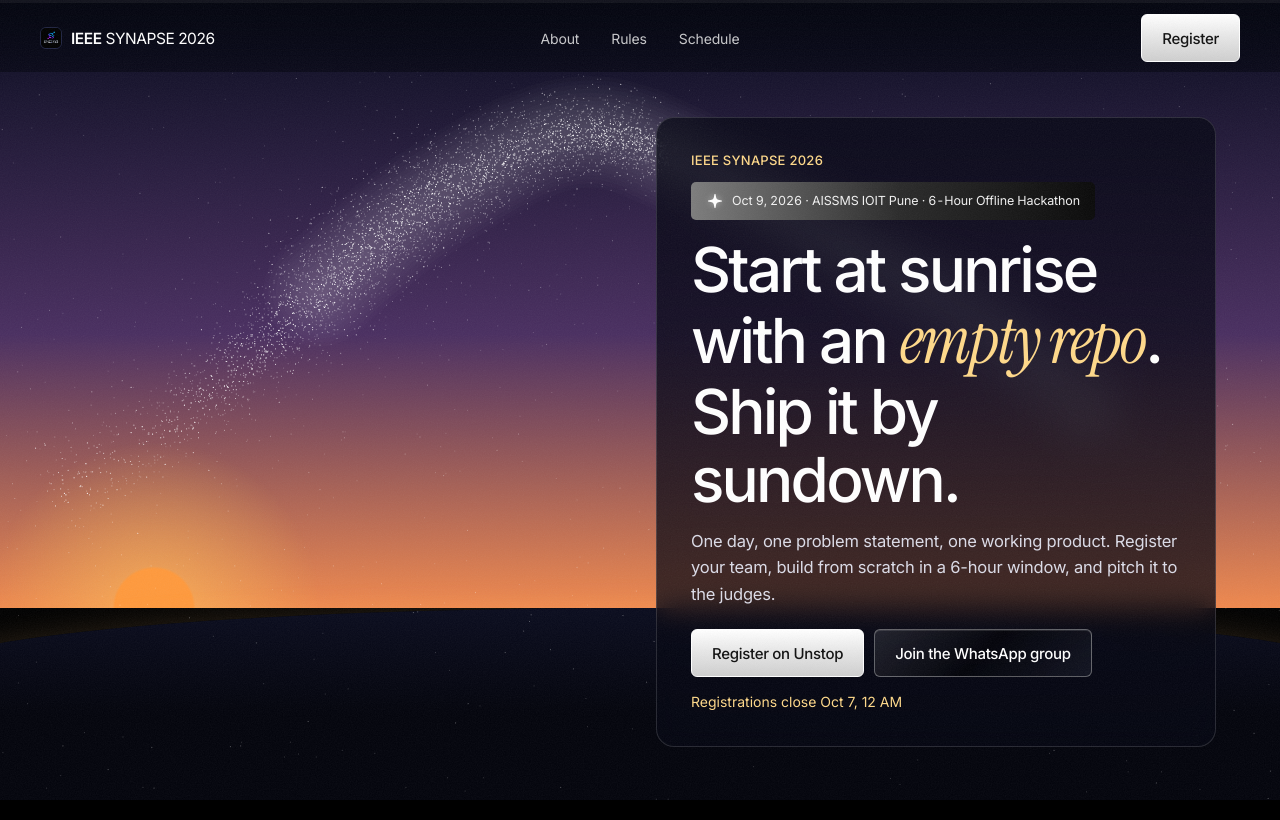
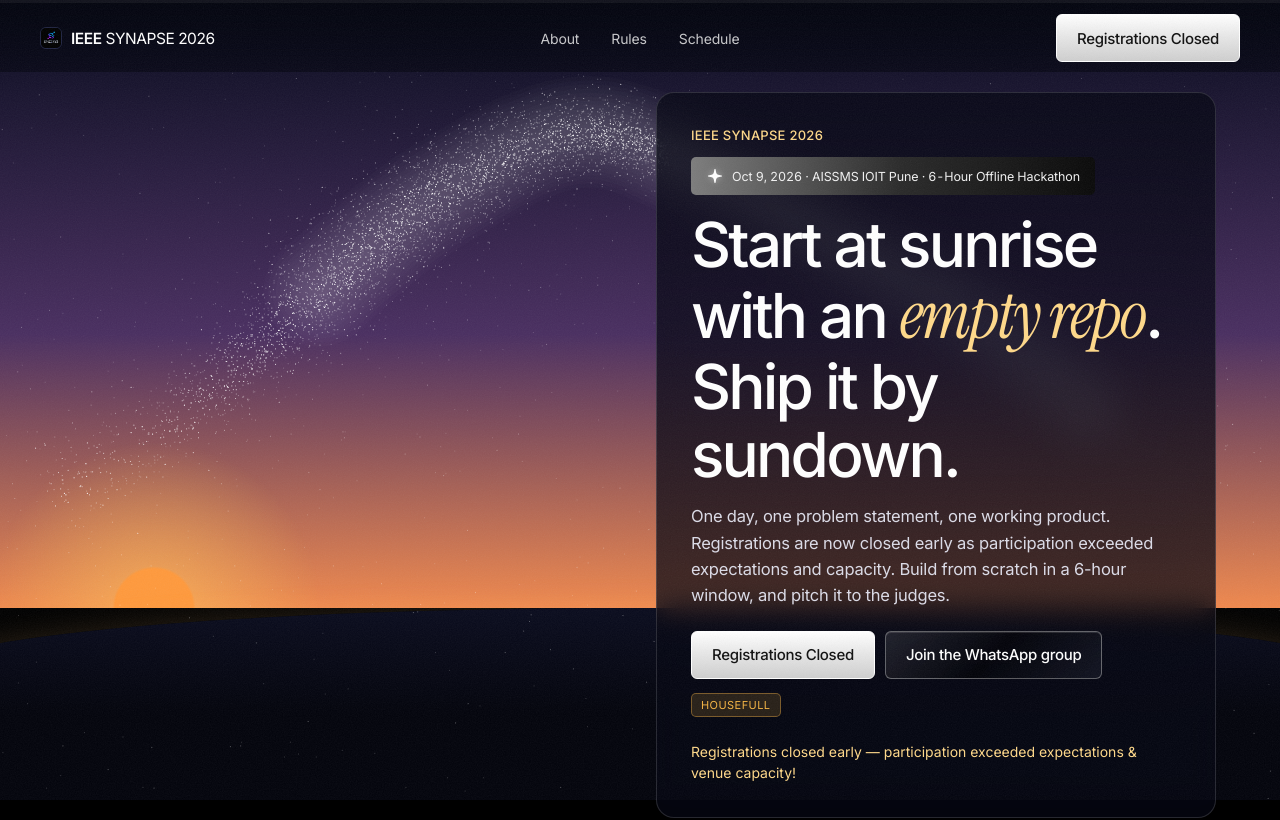
Before and after one commit to ieee-ioit/IEEE_Synapse_2026, a Next.js app: page / in a window 1280 px wide. Shown: the top 820 px of the page. Built offline with nearby package versions, Linux system fonts and the light colour scheme; no server answers.

Commit message:
feat(landing): update registration status to closed early (housefull) on main

```diff
--- a/app/page.tsx
+++ b/app/page.tsx
@@ -25,10 +25,10 @@
               start={event.defaults.eventStart}
               deadline={event.defaults.submissionDeadline}
               pre={{
-                label: "Register",
+                label: "Registrations Closed",
                 href: trackedUrl(event.registerUrl, event.utm.register, "header"),
                 external: true,
-                pending: "Registration soon",
+                pending: "Registrations Closed",
               }}
               live={{ label: "Team Login", href: "/team/login" }}
               className="btn btn-solid header-cta"
--- a/components/landing/Chapters.tsx
+++ b/components/landing/Chapters.tsx
@@ -84,7 +84,12 @@
           <p className="gh-lede">{tbc(hero.lede)}</p>
           <CtaRow id="hero-actions" content="hero" />
           <PhaseOnly {...dates} when="pre">
-            <p className="gh-note">Registrations close {closeLabel}</p>
+            <p className="gh-note" style={{ display: "flex", alignItems: "center", gap: 8, flexWrap: "wrap", color: "var(--gold-soft)" }}>
+              <span className="badge" style={{ padding: "3px 9px", fontSize: 11, letterSpacing: "0.04em", background: "rgba(245, 181, 68, 0.15)", border: "1px solid rgba(245, 181, 68, 0.4)", color: "#f5b544" }}>
+                HOUSEFULL
+              </span>
+              Registrations closed early — participation exceeded expectations &amp; venue capacity!
+            </p>
           </PhaseOnly>
         </div>
       </section>
@@ -170,7 +175,9 @@
             Last light. <Em>Save your spot.</Em>
           </h2>
           <PhaseOnly {...dates} when="pre">
-            <p className="gh-lede">Registrations close {closeLabel}.</p>
+            <p className="gh-lede">
+              Registrations are now closed early as participation has exceeded our expectations and venue capacity. Thank you for the incredible enthusiasm — see all registered teams on Oct 9!
+            </p>
           </PhaseOnly>
           <CtaRow id="final-actions" content="final" />
           <p className="gh-note">Questions? Reach out on WhatsApp or email ieeecon@aissmsioit.org</p>
--- a/lib/cta.ts
+++ b/lib/cta.ts
@@ -5,6 +5,6 @@
 /** Header CTA: drive registrations before the event, send teams to their login after. */
 export function headerCta(phase: Phase): Cta {
   return phase === "pre"
-    ? { label: "Register", href: event.registerUrl, external: true }
+    ? { label: "Registrations Closed", href: event.registerUrl, external: true }
     : { label: "Team Login", href: "/team/login" };
 }
--- a/lib/event.ts
+++ b/lib/event.ts
@@ -27,7 +27,9 @@
     eventStart: "2026-10-09T09:00:00+05:30",
     submissionDeadline: "2026-10-09T15:00:00+05:30",
   },
-  registrationCloseAt: "2026-10-07T00:00:00+05:30", // Unstop closes Oct 7, 2026 at 12 AM IST
+  registrationCloseAt: "2026-10-05T00:00:00+05:30", // Closed early due to capacity reached
+  registrationClosed: true,
+  registrationClosedMessage: "Registrations closed early — Housefull! Participation exceeded venue capacity.",
   registerUrl: "https://unstop.com/o/9wkXWNc?lb=useiidKW&utm_medium=Share&utm_source=online_coding_challenge&utm_campaign=Nlbkyedh98376",
   paymentFormUrl: "https://forms.gle/UhCtgharsh9VfR899",
   whatsappUrl: "https://chat.whatsapp.com/JlVDNdsMD2w5qGNXXP12tl",
@@ -43,8 +45,8 @@
     badgeFallback: "AISSMS IOIT Pune · 6-Hour Offline Hackathon",
     line1: { before: "Start at sunrise with an ", em: "empty repo", after: "." },
     line2: "Ship it by sundown.",
-    lede: "One day, one problem statement, one working product. Register your team, build from scratch in a 6-hour window, and pitch it to the judges.",
-    primaryCta: "Register on Unstop",
+    lede: "One day, one problem statement, one working product. Registrations are now closed early as participation exceeded expectations and capacity. Build from scratch in a 6-hour window, and pitch it to the judges.",
+    primaryCta: "Registrations Closed",
     secondaryCta: "Join the WhatsApp group",
   },
 
```
